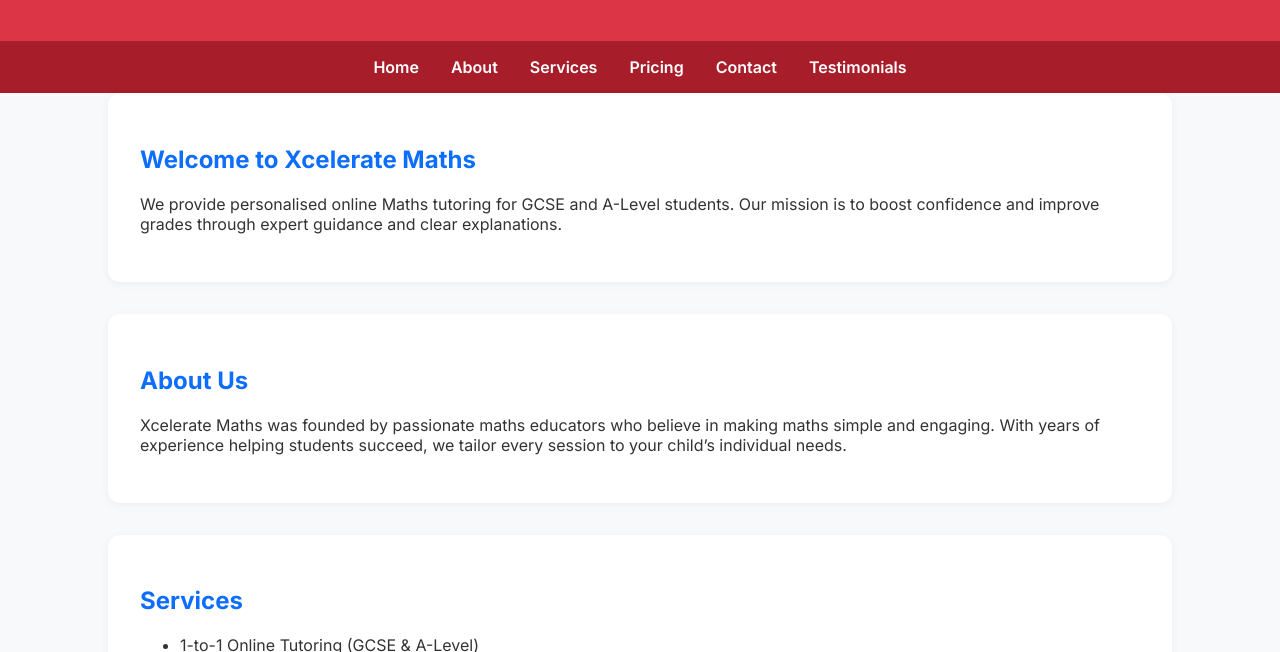
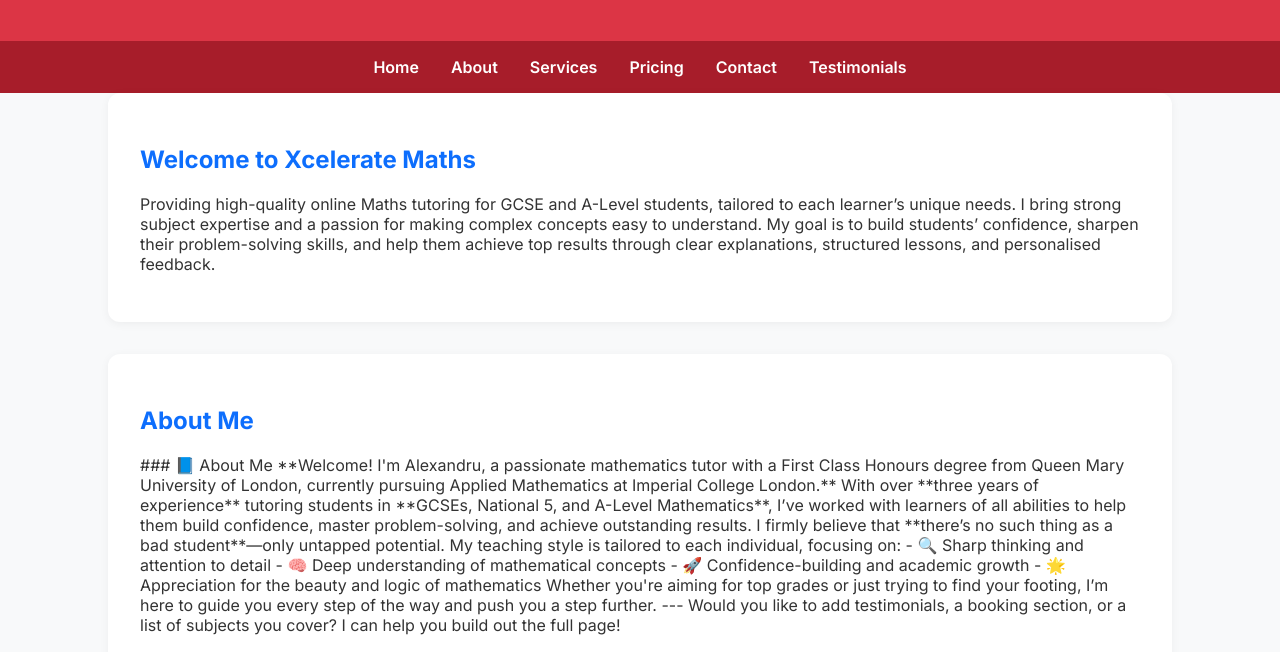
Before and after one commit to xcelerate-maths/xcelerate-maths.github.io, a plain HTML site: page index.html in a window 1280 px wide. Shown: the part 133-785 px from the top of the page. Drawn offline with Linux system fonts and the light colour scheme.

Commit message:
Update index.html

```diff
--- a/index.html
+++ b/index.html
@@ -78,12 +78,29 @@ nav {
 
   <section id="home" class="card">
     <h2>Welcome to Xcelerate Maths</h2>
-    <p>We provide personalised online Maths tutoring for GCSE and A-Level students. Our mission is to boost confidence and improve grades through expert guidance and clear explanations.</p>
+    <p>Providing high-quality online Maths tutoring for GCSE and A-Level students, tailored to each learner’s unique needs. I bring strong subject expertise and a passion for making complex concepts easy to understand. My goal is to build students’ confidence, sharpen their problem-solving skills, and help them achieve top results through clear explanations, structured lessons, and personalised feedback.</p>
   </section>
 
   <section id="about" class="card">
-    <h2>About Us</h2>
-    <p>Xcelerate Maths was founded by passionate maths educators who believe in making maths simple and engaging. With years of experience helping students succeed, we tailor every session to your child’s individual needs.</p>
+    <h2>About Me</h2>
+    <p>
+### 📘 About Me
+
+**Welcome! I'm Alexandru, a passionate mathematics tutor with a First Class Honours degree from Queen Mary University of London, currently pursuing Applied Mathematics at Imperial College London.**
+
+With over **three years of experience** tutoring students in **GCSEs, National 5, and A-Level Mathematics**, I’ve worked with learners of all abilities to help them build confidence, master problem-solving, and achieve outstanding results.
+
+I firmly believe that **there’s no such thing as a bad student**—only untapped potential. My teaching style is tailored to each individual, focusing on:
+- 🔍 Sharp thinking and attention to detail
+- 🧠 Deep understanding of mathematical concepts
+- 🚀 Confidence-building and academic growth
+- 🌟 Appreciation for the beauty and logic of mathematics
+
+Whether you're aiming for top grades or just trying to find your footing, I’m here to guide you every step of the way and push you a step further.
+
+---
+
+Would you like to add testimonials, a booking section, or a list of subjects you cover? I can help you build out the full page!</p>
   </section>
 
   <section id="services" class="card">
```
